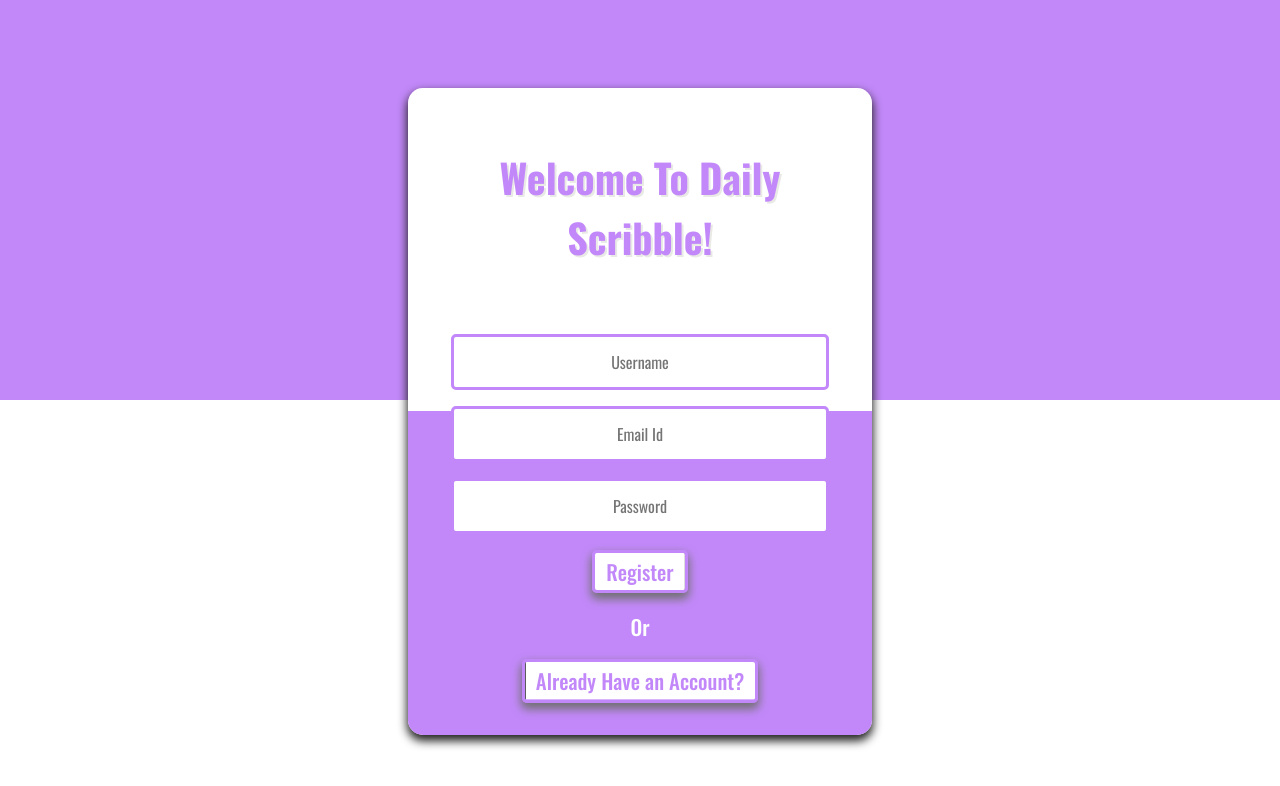
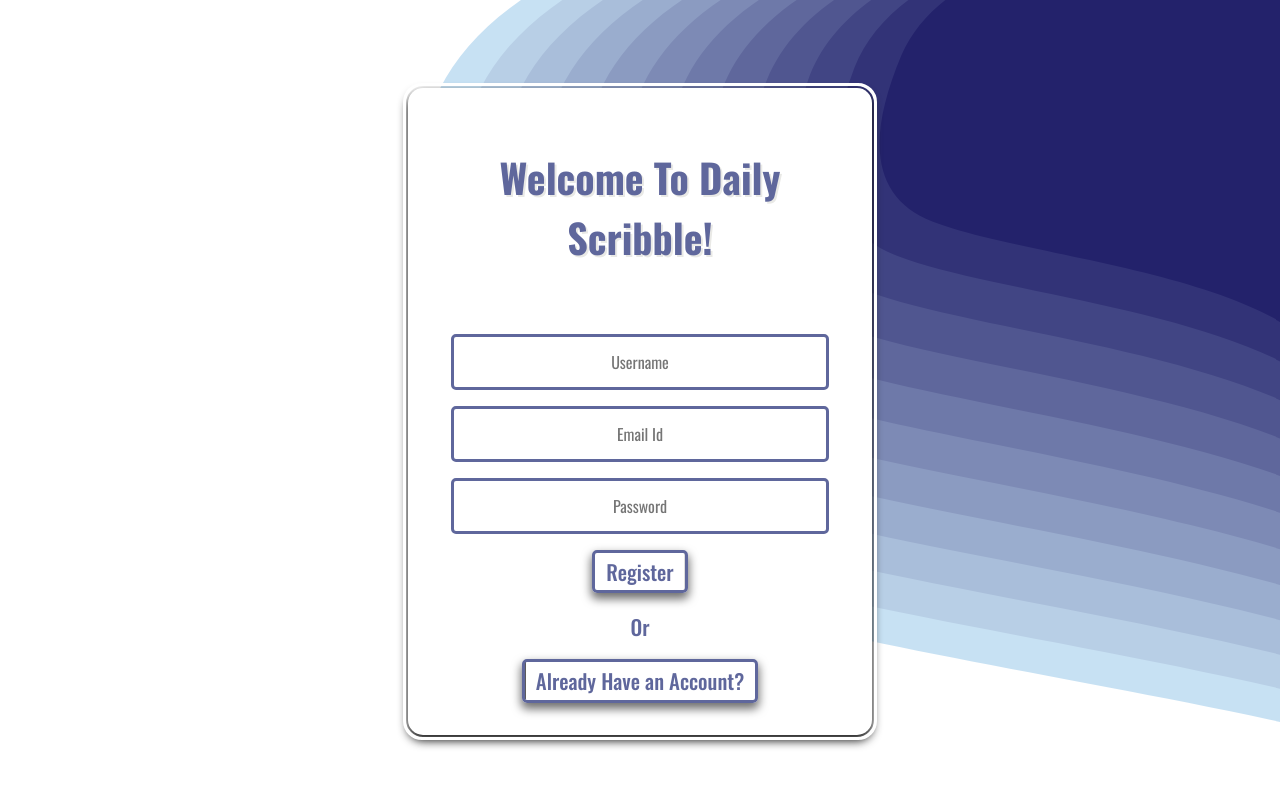
Before and after one commit to R0hanNayan/Daily-Scribble-2.0, a React (Create React App) app in the folder client/: page /auth in a window 1280 px wide. Shown: the top 786 px of the page. Built offline with nearby package versions, Linux system fonts and the light colour scheme.

Commit message:
CSS Update

```diff
--- a/client/src/components/Login/login.css
+++ b/client/src/components/Login/login.css
@@ -1,23 +1,30 @@
 .LoginPage{
+    background-image: url("/public/assets/bg.png");
+    background-repeat: no-repeat;
+    background-position: right top;
     position:absolute;
     top:0;
     left:0;
     bottom:0;
     right:0;
-    background: linear-gradient(to bottom, rgb(194, 136, 249) 50%, white 50%);
+    /* background: linear-gradient(to bottom, rgb(194, 136, 249) 50%, white 50%); */
     padding-top: 5.5rem;
 }
 
 .LoginPage-content{
-    background: linear-gradient(to top, rgb(194, 136, 249) 50%, white 50%);;
-    border: none;
+    /* background: linear-gradient(to top, rgb(101, 133, 198) 50%, white 50%); */
+    background-color: white;
+    border:none;
+    outline: auto;
+    outline-offset: 0.2rem;
+    outline-color: white;
     padding: 2rem;
     margin: auto;
     width: 25rem;
     text-align: center;
     border-radius: 15px;
     box-shadow: 0px 5px 10px 1px rgb(34, 34, 34);
-    color: rgb(194, 136, 249);
+    /* color: rgb(101, 133, 198); */
 }
 
 h1{
@@ -26,6 +33,7 @@ h1{
     font-size: 2.5rem;
     padding-bottom: 10%;
     text-shadow: 2px 2px rgb(233, 233, 230);
+    color: rgb(95, 103, 156);
 }
 
 .LoginPage-inputs{
@@ -43,14 +51,14 @@ input{
     height: 3rem;
     width: 23rem;
     outline: none;
-    color: rgb(194, 136, 249);
+    color: rgb(95, 103, 156);
 }
 input:focus::placeholder{
     color: transparent;
 }
 
 button{
-    color: rgb(194, 136, 249);
+    color: rgb(95, 103, 156);
     border: solid;
     background-color: white;
     font-family: 'Oswald', sans-serif;
@@ -76,5 +84,5 @@ p{
     font-size: 1.3rem;
     margin-top: 0.1rem;
     margin-bottom: 0.1rem;
-    color: white;
+    color: rgb(95, 103, 156);
 }
--- a/client/src/components/Register/register.css
+++ b/client/src/components/Register/register.css
@@ -1,23 +1,30 @@
 .RegisterPage{
+    background-image: url("/public/assets/bg.png");
+    background-repeat: no-repeat;
+    background-position: right top;
     position:absolute;
     top:0;
     left:0;
     bottom:0;
     right:0;
-    background: linear-gradient(to bottom, rgb(194, 136, 249) 50%, white 50%);
+    /* background: linear-gradient(to bottom, rgb(194, 136, 249) 50%, white 50%); */
     padding-top: 5.5rem;
 }
 
 .RegisterPage-content{
-    background: linear-gradient(to top, rgb(194, 136, 249) 50%, white 50%);;
-    border: none;
+    /* background: linear-gradient(to top, rgb(101, 133, 198) 50%, white 50%); */
+    background-color: white;
+    border:none;
+    outline: auto;
+    outline-offset: 0.2rem;
+    outline-color: white;
     padding: 2rem;
     margin: auto;
     width: 25rem;
     text-align: center;
     border-radius: 15px;
     box-shadow: 0px 5px 10px 1px rgb(34, 34, 34);
-    color: rgb(194, 136, 249);
+    /* color: rgb(101, 133, 198); */
 }
 
 h1{
@@ -26,6 +33,7 @@ h1{
     font-size: 2.5rem;
     padding-bottom: 10%;
     text-shadow: 2px 2px rgb(233, 233, 230);
+    color: rgb(95, 103, 156);
 }
 
 .RegisterPage-inputs{
@@ -43,14 +51,14 @@ input{
     height: 3rem;
     width: 23rem;
     outline: none;
-    color: rgb(194, 136, 249);
+    color: rgb(95, 103, 156);
 }
 input:focus::placeholder{
     color: transparent;
 }
 
 button{
-    color: rgb(194, 136, 249);
+    color: rgb(95, 103, 156);
     border: solid;
     background-color: white;
     font-family: 'Oswald', sans-serif;
@@ -68,6 +76,7 @@ button:hover{
     cursor: pointer;
     font-size: 1.5rem;
     background-position: left bottom;
+    color: white;
 }
 
 p{
@@ -76,5 +85,5 @@ p{
     font-size: 1.3rem;
     margin-top: 0.1rem;
     margin-bottom: 0.1rem;
-    color: white;
+    color: rgb(95, 103, 156);
 }
```
Also changed, not shown: client/public/assets/bg.png (added), client/src/components/Login/Login.jsx (line endings or trailing spaces).
